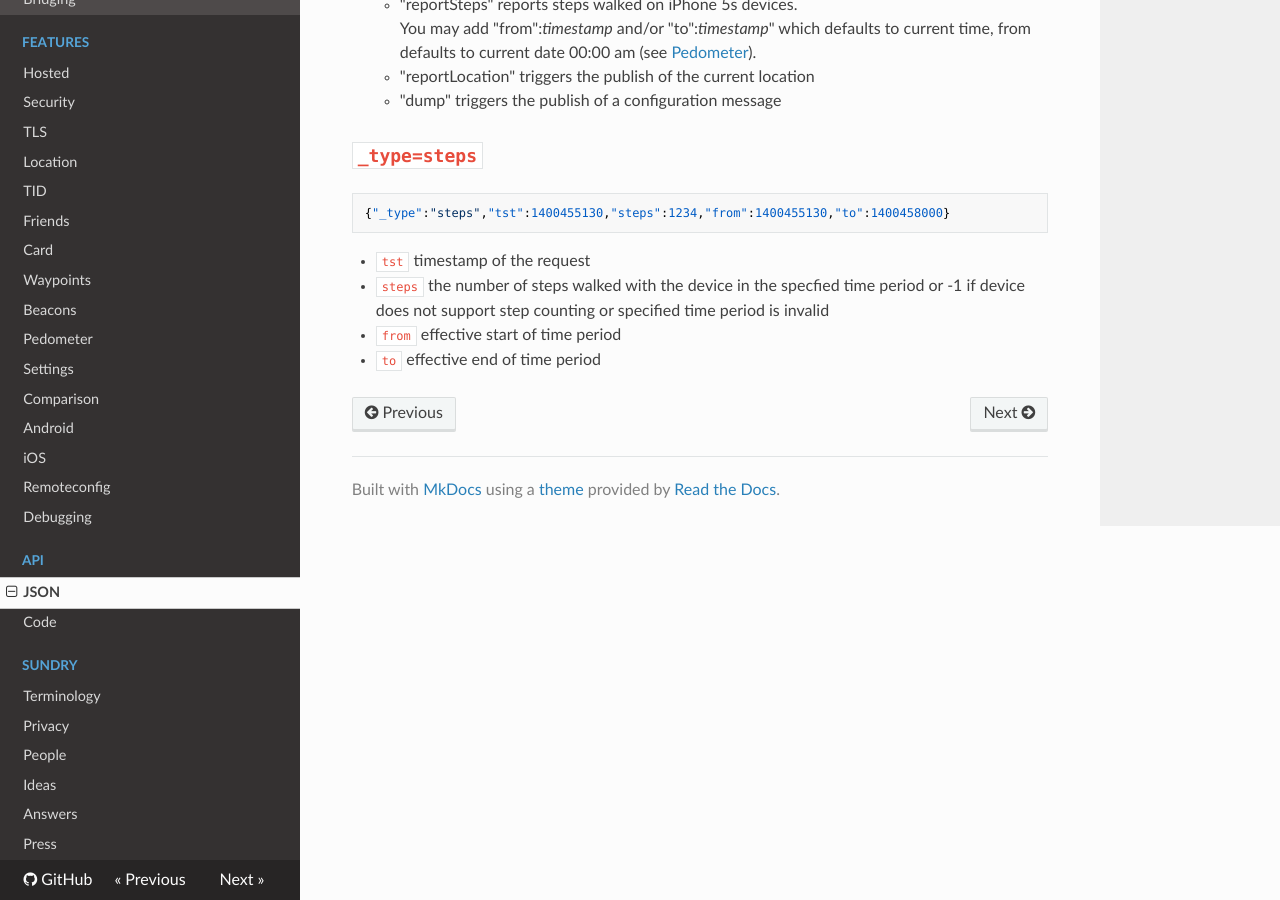
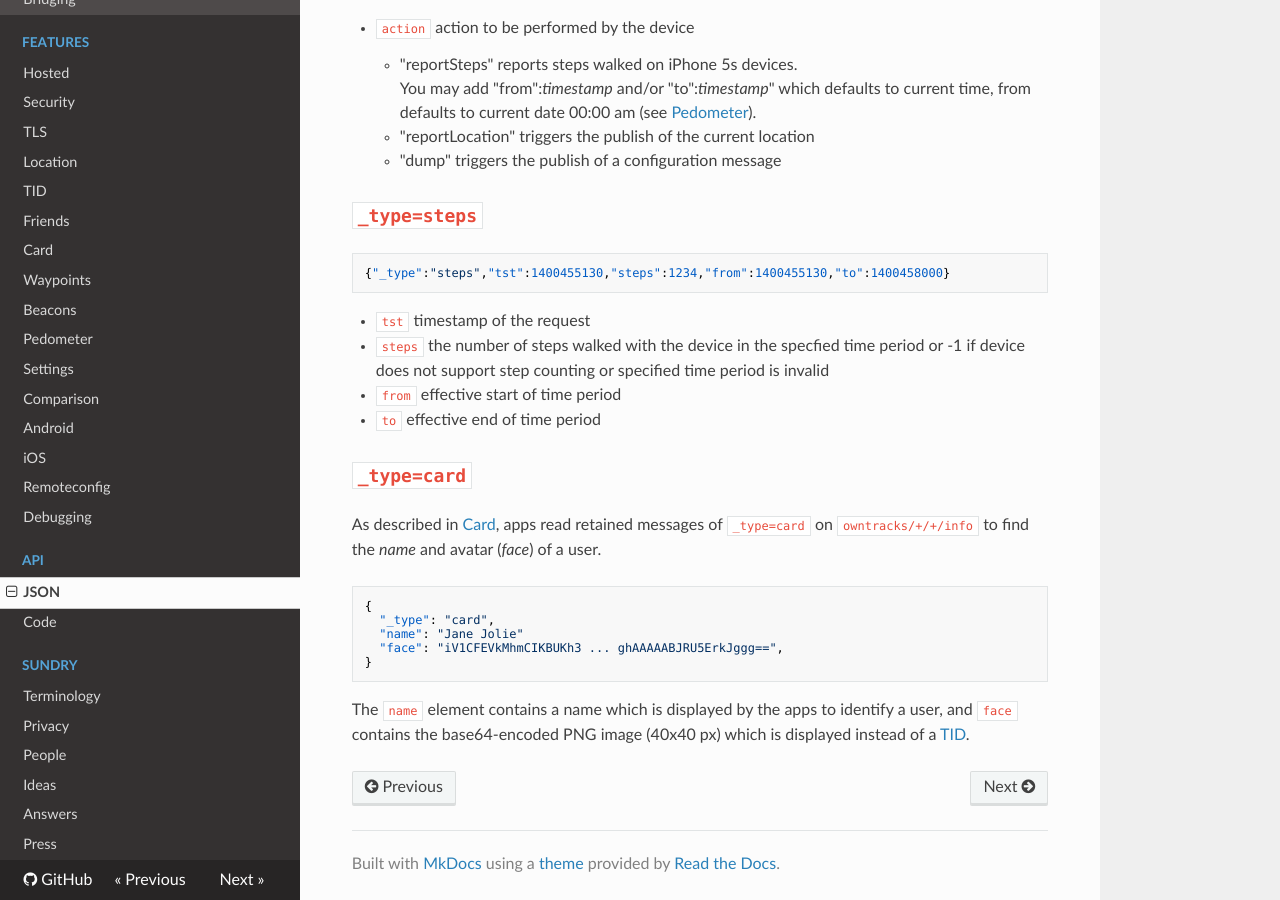
Before and after one commit to owntracks/booklet, an MkDocs documentation site: the page built from docs/tech/json.md, in a window 1280 px wide and 900 px high, scrolled down 7311 px. Built offline with MkDocs 1.6.1, drawn with Linux system fonts in a browser that asks for light colours; nearby versions of some CDN libraries; old or Windows-style settings are respelled for this version of MkDocs; some of the changed text lies outside the part shown.

Commit message:
add CARD to JSON

````diff
--- a/docs/tech/json.md
+++ b/docs/tech/json.md
@@ -12,6 +12,7 @@ OwnTracks publishes its message payloads in [JSON](http://www.json.org) format.
 | `cmd`                                     |   Y    |   Y     |
 | `steps`                                   |   Y    |   N     |
 | `configuration`                           |   Y    |   Y     |
+| `card`                                    |   Y    |   Y     |
 
 
 ## Topics
@@ -30,6 +31,7 @@ Apps subscribe to:
 - `owntracks/+/+` for seeing other user's locations, depending on broker ACL
 - `owntracks/+/+/event` (singular) for transition messages (`enter`/`leave`)
 - `owntracks/+/+/waypoint`  (singular) for Waypoint definitions/modifications
+- `owntracks/+/+/info`  for obtaining [cards](../features/card.md).
 
 In addition, the iOS app publishes to:
 
@@ -331,3 +333,17 @@ These messages are published when beacon ranging (iOS only) is enabled. Be advis
                 is invalid
 * `from`        effective start of time period
 * `to`          effective end of time period
+
+## `_type=card`
+
+As described in [Card](../features/card.md), apps read retained messages of `_type=card` on `owntracks/+/+/info` to find the _name_ and avatar (_face_) of a user.
+
+```json
+{
+  "_type": "card",
+  "name": "Jane Jolie"
+  "face": "iV1CFEVkMhmCIKBUKh3 ... ghAAAAABJRU5ErkJggg==",
+}
+```
+
+The `name` element contains a name which is displayed by the apps to identify a user, and `face` contains the base64-encoded PNG image (40x40 px) which is displayed instead of a [TID](../features/tid.md).
````
